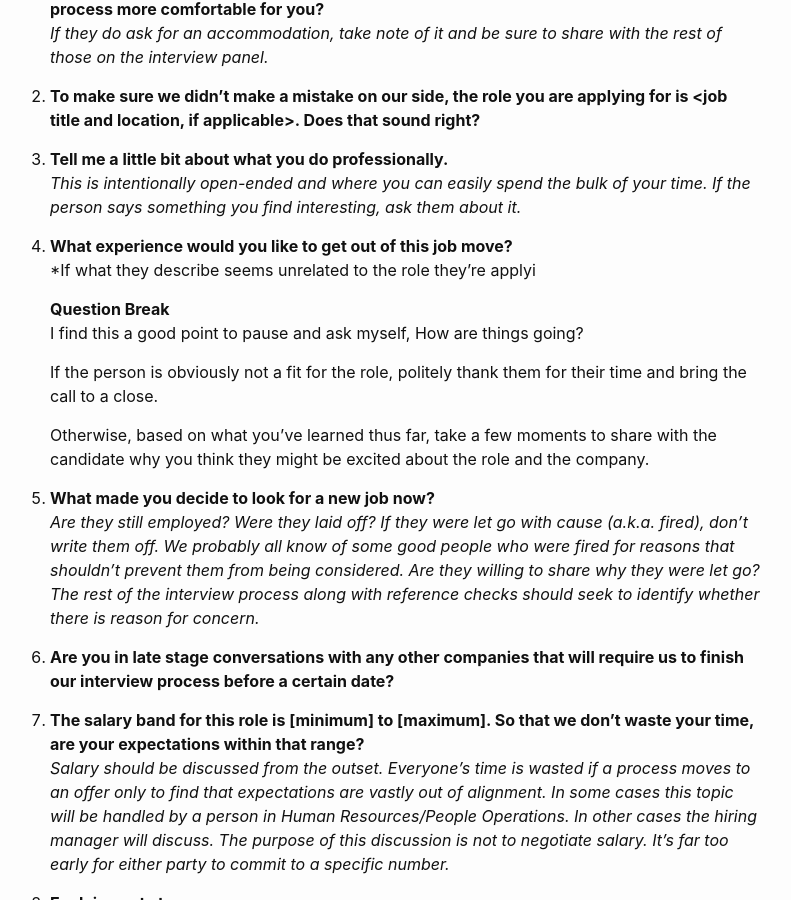
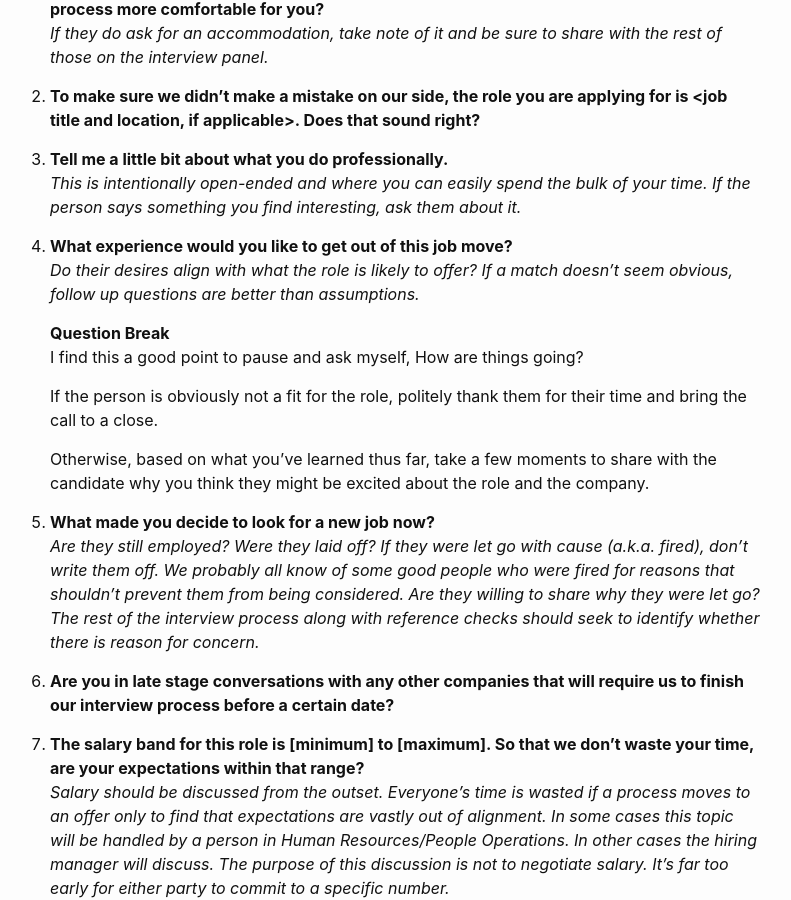
Before and after one commit to jpease/timogin, a Jekyll site: the page built from manual/in/screen.markdown, in a window 1280 px wide and 900 px high, scrolled down 851 px. Shown: the whole window, without its empty margins (250-1041 px from the left). Built offline with Jekyll 4.4.1, drawn with Linux system fonts in a browser that asks for light colours.

Commit message:
Add screening first draft... take 2

```diff
--- a/manual/in/screen.markdown
+++ b/manual/in/screen.markdown
@@ -47,7 +47,8 @@ your time. If the person says something you find interesting, ask them about
 it.*
 
 4. **What experience would you like to get out of this job move?**
-*If what they describe seems unrelated to the role they're applyi
+*Do their desires align with what the role is likely to offer? If a match
+doesn't seem obvious, follow up questions are better than assumptions.*
 
     **Question Break**
     I find this a good point to pause and ask myself, How are things going?
```
